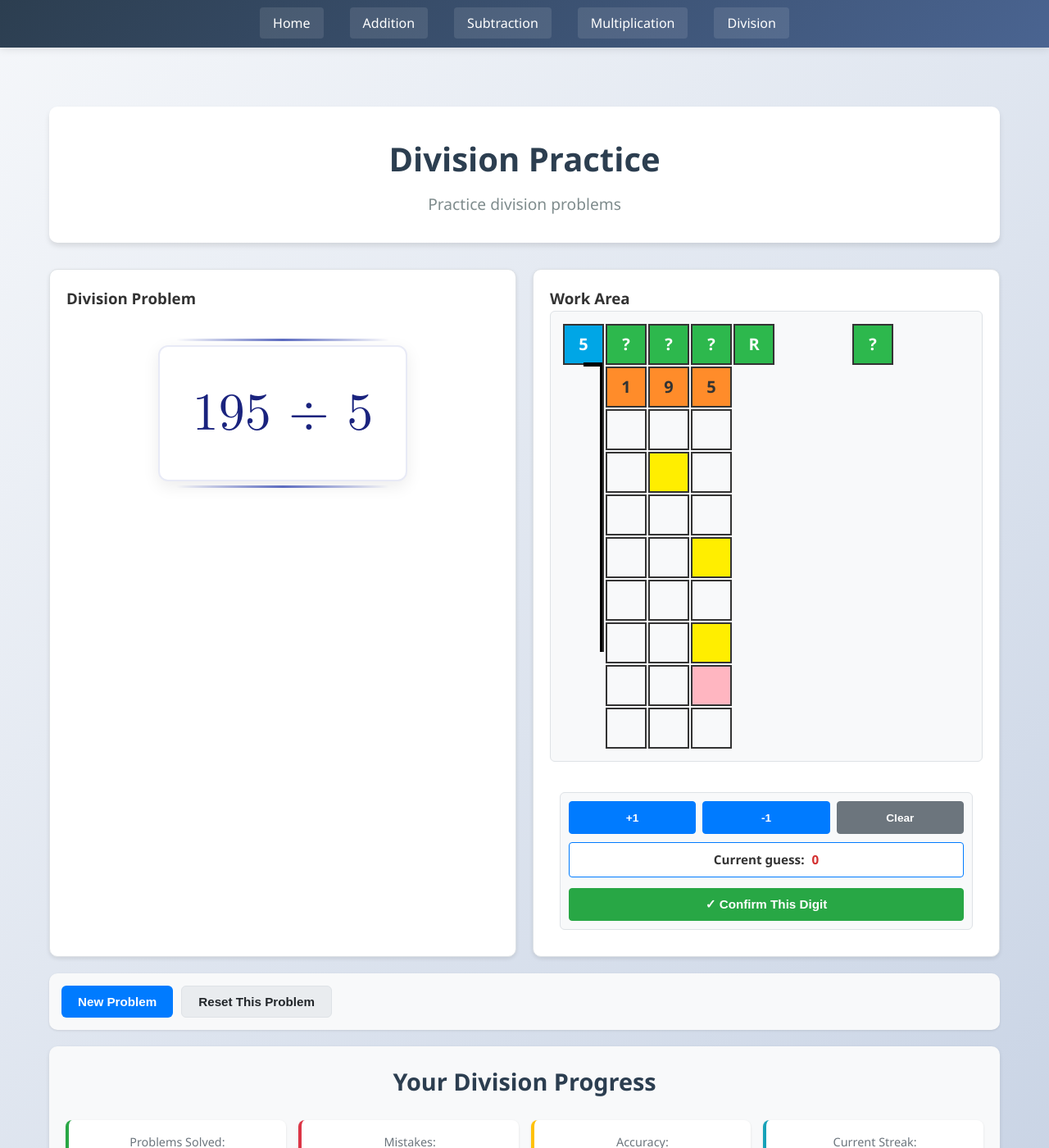
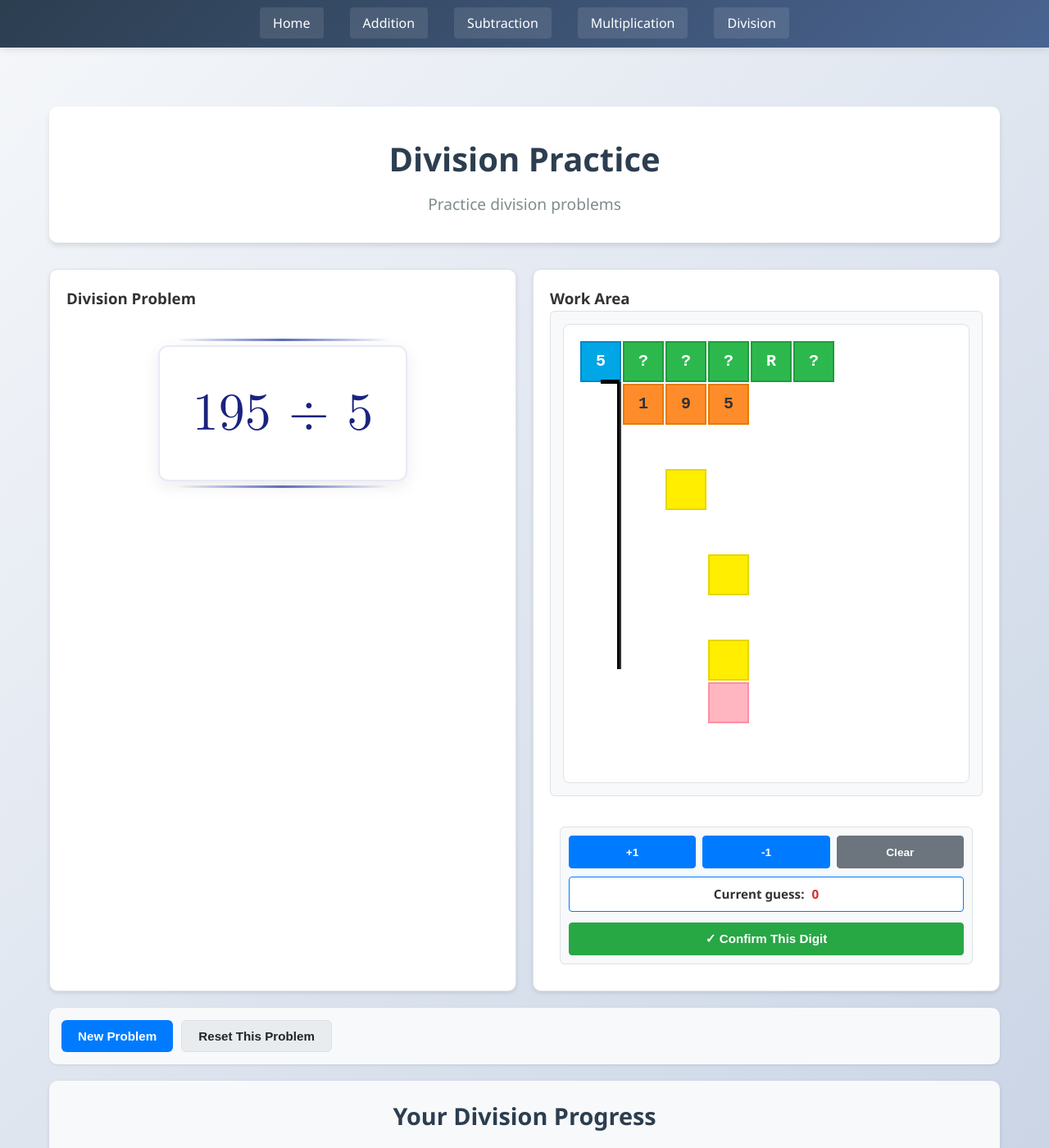
Before and after one commit to ZBZFirst/Math, a Jekyll site: the page built from division.md, in a window 1280 px wide and 1400 px high. Shown: the whole window at 82% size. Built offline with Jekyll 4.4.1, drawn with Linux system fonts in a browser that asks for light colours.

Commit message:
Update division.css

```diff
--- a/assets/css/division.css
+++ b/assets/css/division.css
@@ -487,6 +487,108 @@
     max-width: 100%;
 }
 
+/* Grid-based long division styles */
+.grid-long-division {
+    width: 100%;
+    overflow-x: auto;
+    padding: 20px;
+    background: white;
+    border-radius: 8px;
+    border: 1px solid #dee2e6;
+}
+
+.division-grid-wrapper {
+    position: relative;
+    display: inline-block;
+    margin: 0 auto;
+}
+
+.division-grid {
+    display: grid;
+    gap: 2px;
+    position: relative;
+}
+
+.grid-cell {
+    min-width: 50px;
+    min-height: 50px;
+    border: 2px solid #333;
+    display: flex;
+    align-items: center;
+    justify-content: center;
+    font-size: 20px;
+    font-weight: bold;
+    font-family: 'Courier New', monospace;
+    box-sizing: border-box;
+}
+
+/* Color classes matching your scheme */
+.grid-cell.blue {
+    background-color: #00a6e6;
+    color: white;
+    border-color: #0086c6;
+}
+
+.grid-cell.orange {
+    background-color: #ff8c2a;
+    border-color: #e67a00;
+}
+
+.grid-cell.yellow {
+    background-color: #ffee00;
+    border-color: #e6d600;
+}
+
+.grid-cell.pink {
+    background-color: #ffb6c1;
+    border-color: #ff8da1;
+    cursor: pointer;
+}
+
+.grid-cell.pink:hover {
+    background-color: #ff9baa;
+}
+
+.grid-cell.green {
+    background-color: #2db84d;
+    color: white;
+    border-color: #1f9c3d;
+}
+
+.grid-cell.empty {
+    background-color: transparent;
+    border-color: transparent;
+}
+
+.division-symbol {
+    position: absolute;
+    background: black;
+    pointer-events: none;
+}
+
+.division-symbol::before {
+    content: "";
+    position: absolute;
+    background: black;
+}
+
+/* Responsive adjustments */
+@media (max-width: 768px) {
+    .grid-cell {
+        min-width: 40px;
+        min-height: 40px;
+        font-size: 16px;
+    }
+}
+
+@media (max-width: 480px) {
+    .grid-cell {
+        min-width: 30px;
+        min-height: 30px;
+        font-size: 14px;
+    }
+}
+
 .state-header {
     font-weight: bold;
     color: #0d47a1;
```
